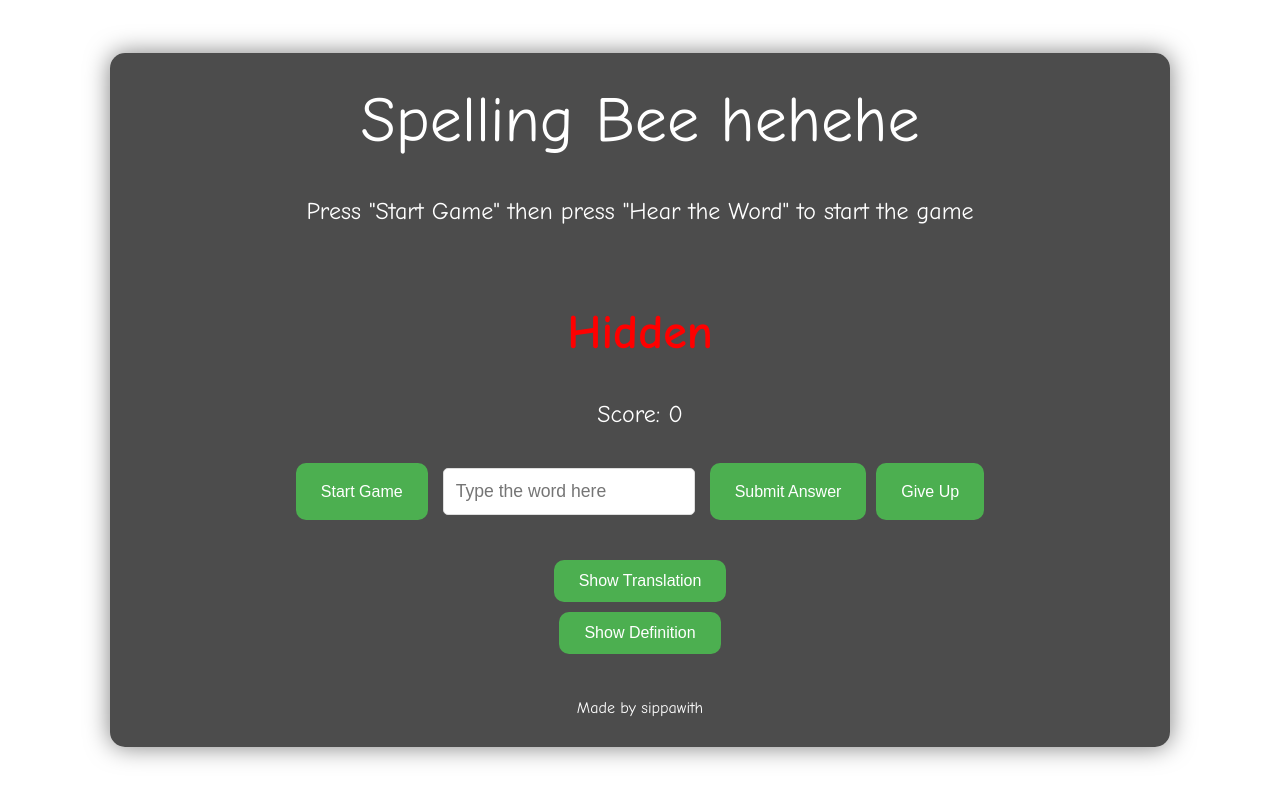
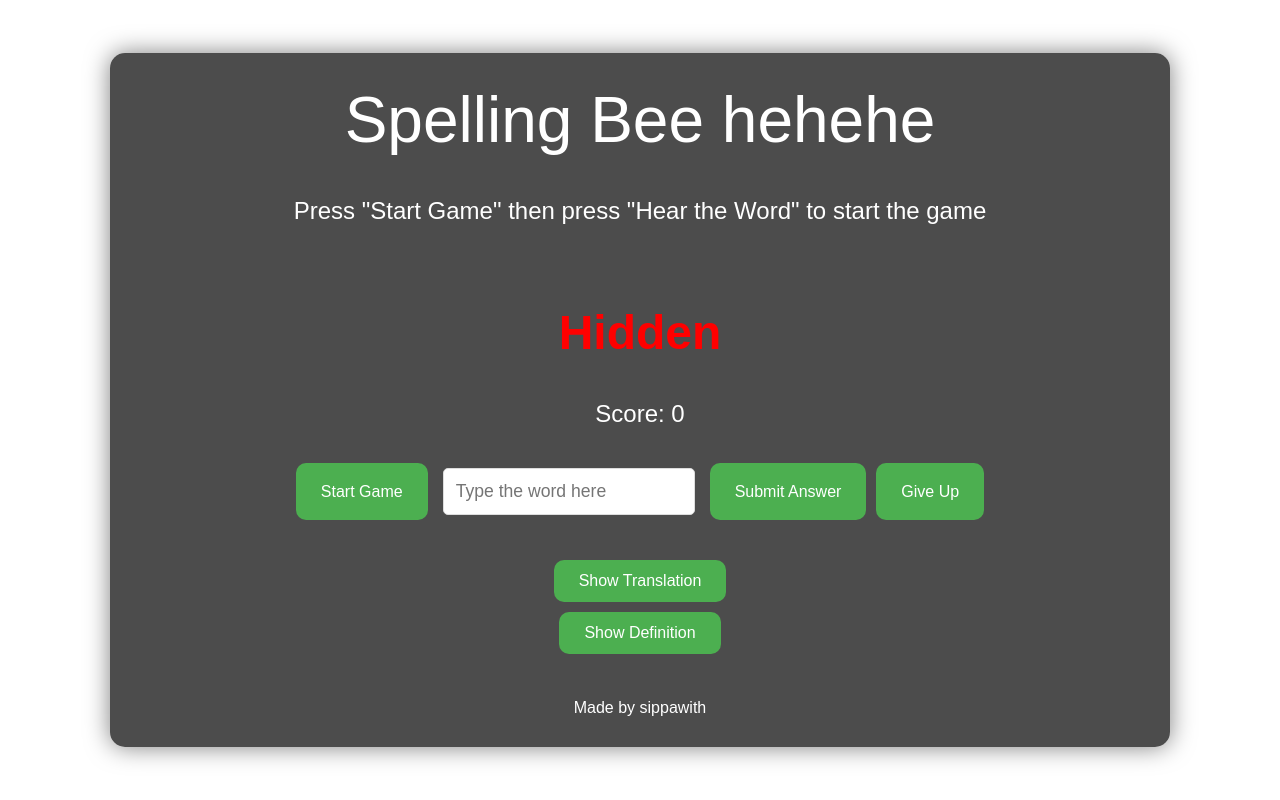
Before and after one commit to sippawith/spelling-bee-hehe, a plain HTML site: page index.html in a window 1280 px wide. Drawn offline with Linux system fonts and the light colour scheme.

Commit message:
Update index.html

```diff
--- a/index.html
+++ b/index.html
@@ -4,10 +4,12 @@
     <meta charset="UTF-8">
     <meta name="viewport" content="width=device-width, initial-scale=1.0">
     <title>Spelling Bee hehehe</title>
+    <link rel="preconnect" href="https://fonts.googleapis.com">
+    <link rel="preconnect" href="https://fonts.gstatic.com" crossorigin>
+    <link href="https://fonts.googleapis.com/css2?family=Noto+Sans+Thai+Looped:wght@100;200;300;400;500;600;700;800;900&display=swap" rel="stylesheet">
     <style>
-        /* Existing styles */
         body {
-            font-family: 'Comic Sans MS', sans-serif;
+            font-family: 'Noto Sans Thai Looped', sans-serif;
             background-image: url('background.jpg'); /* Add a fantasy background image */
             background-size: cover;
             color: #fff;
@@ -137,6 +139,5 @@
         <div class="made-by">Made by sippawith</div>
     </div>
     <script src="script.js"></script>
-
 </body>
 </html>
```
